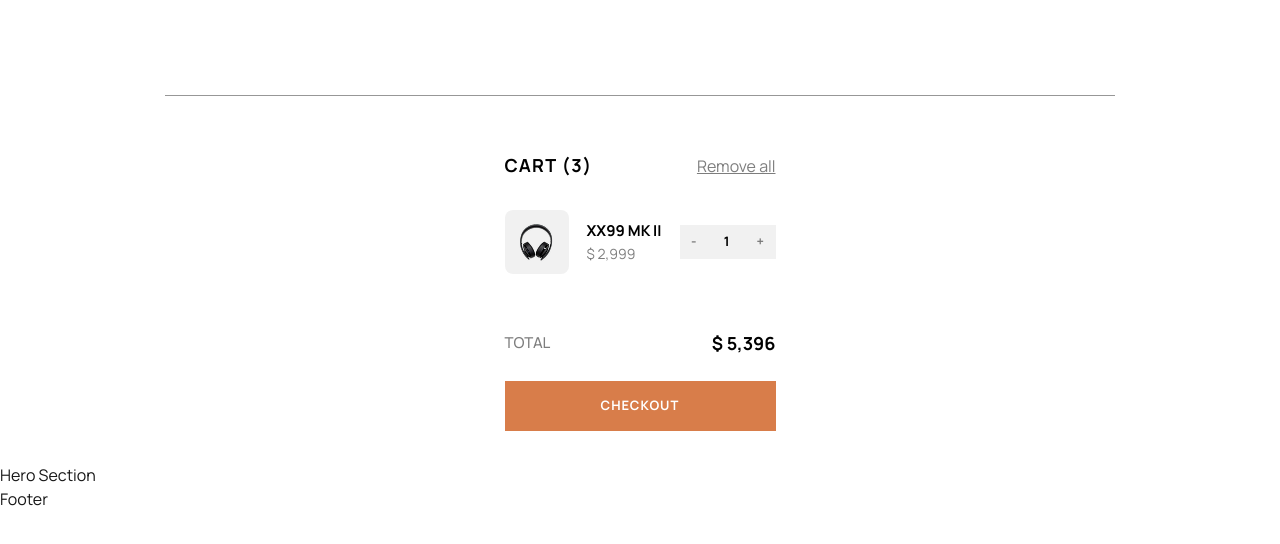
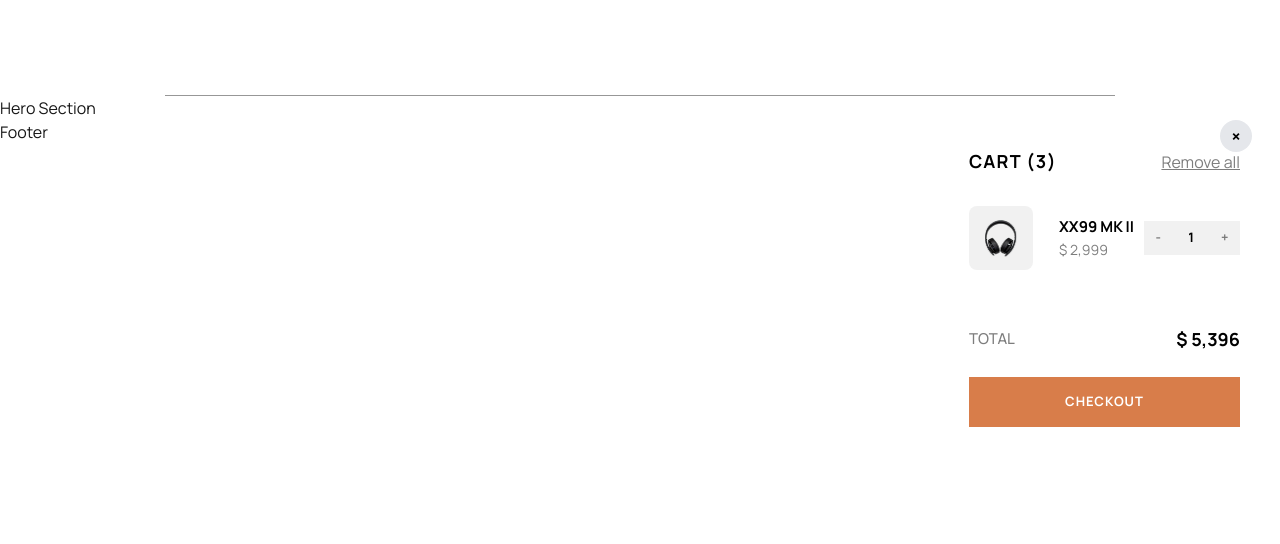
Before and after one commit to Isaacayomi/Audiophile-Ecommerce-Website, a Next.js app: page / in a window 1280 px wide. Both pictures are taken after a click on the element 1103 px from the left and 47 px from the top of the page. Shown: the top 544 px of the page. Built offline with nearby package versions, Linux system fonts and the light colour scheme.

Commit message:
feat: fixed cart position

```diff
--- a/app/_components/ui/cart.tsx
+++ b/app/_components/ui/cart.tsx
@@ -1,10 +1,22 @@
+"use client";
+
 import Image from "next/image";
 import ModalButton from "./modalButton";
+import { useDispatch } from "react-redux";
+import { toggleCart } from "../../store/uiState/cartSlice";
 
 function Cart() {
+  const dispatch = useDispatch();
   return (
-    <div className="max-w-[327px] mx-auto w-full bg-white py-[32px] px-[28px] rounded-2xl mt-[24px]">
-      <p className="flex items-center justify-between pb-[31px]">
+    <div className="fixed top-[96px] md:top-[64px] md:mt-[40px] mr-3 inset-x-0 bottom-0 z-50 flex items-start justify-center md:items-start md:justify-end">
+      <div className="relative max-w-[327px] w-full bg-white py-[32px] px-[28px] rounded-2xl">
+        <button
+          onClick={() => dispatch(toggleCart())}
+          className="absolute top-4 right-4 w-8 h-8 rounded-full bg-gray-200 flex items-center justify-center text-black text-lg font-bold cursor-pointer hover:bg-gray-300 transition-colors"
+        >
+          ×
+        </button>
+        <p className="flex items-center justify-between pb-[31px] pt-3">
           <span className="font-bold text-[18px] tracking-[1.29px] text-black">
             CART (3)
           </span>
@@ -24,9 +36,11 @@ function Cart() {
               className="rounded-lg"
             />
           </div>
-        <div className="flex flex-col justify-center gap-3.5">
+          <div className="flex flex-col justify-center gap-3.5 ml-4">
             <p className="flex flex-col justify-center">
-            <span className="text-black font-bold text-[15px]">XX99 MK II</span>
+              <span className="text-black font-bold text-[15px]">
+                XX99 MK II
+              </span>
               <span className="text-[#00000082] text-[14px]">$ 2,999</span>
             </p>
           </div>
@@ -48,6 +62,7 @@ function Cart() {
         </div>
         <ModalButton>CHECKOUT</ModalButton>
       </div>
+    </div>
   );
 }
 export default Cart;
```
Lines whose indentation alone changed are shown as unchanged.
